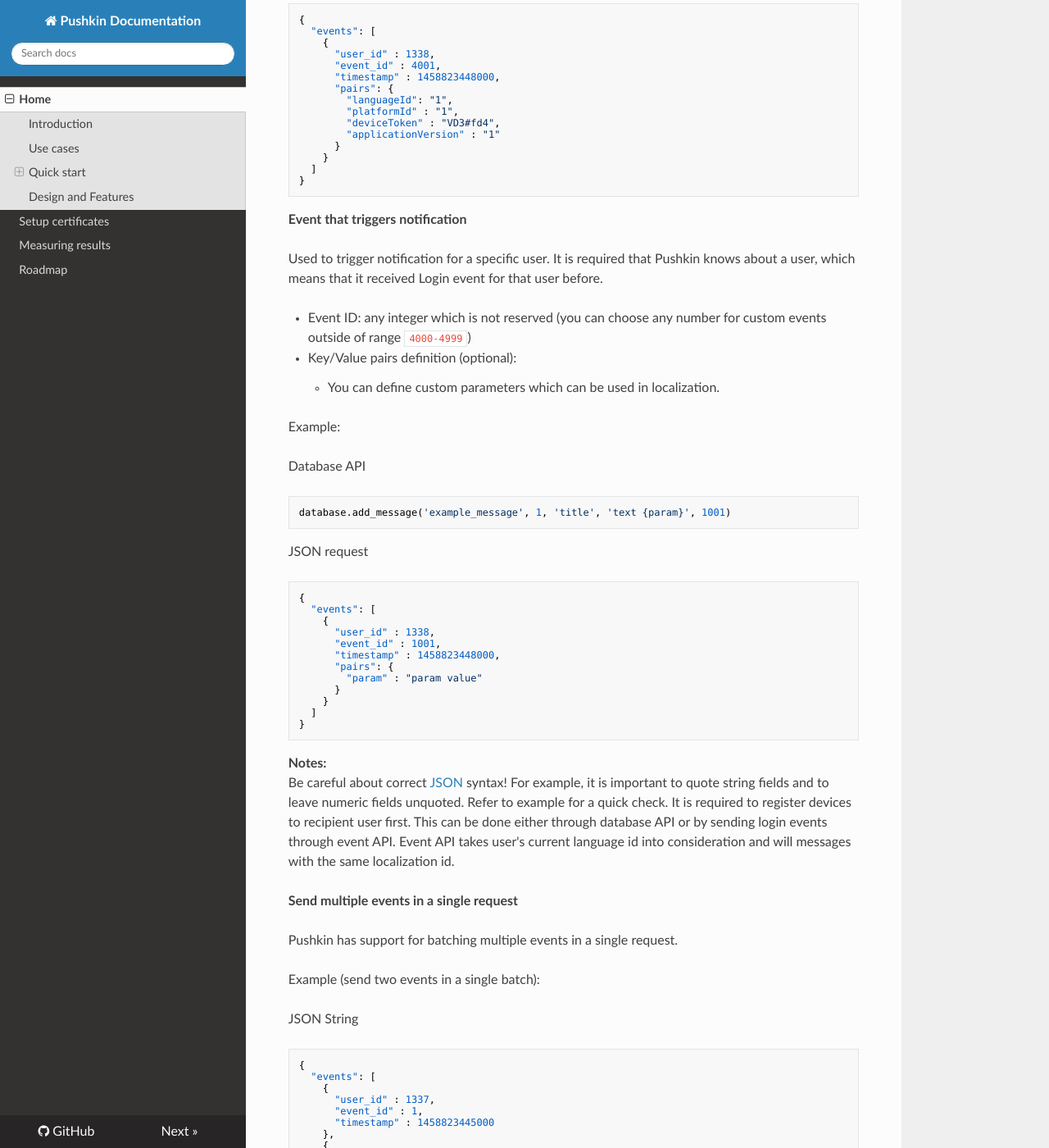
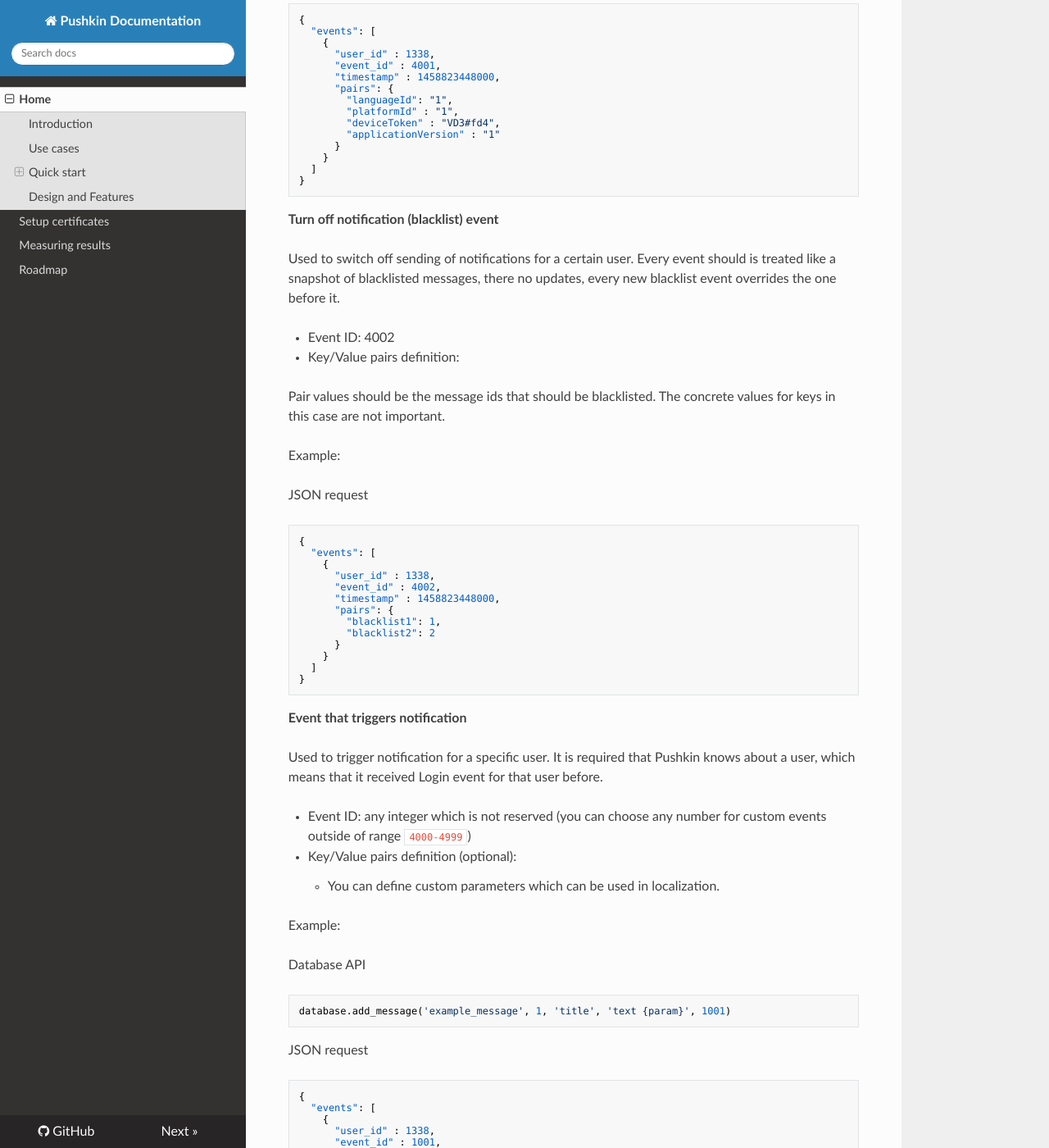
Before and after one commit to Nordeus/pushkin, an MkDocs documentation site: the page built from docs/index.md, in a window 1280 px wide and 1400 px high, scrolled down 14213 px. Shown: the whole window at 82% size. Built offline with MkDocs 1.6.1, drawn with Linux system fonts in a browser that asks for light colours; nearby versions of some CDN libraries; old or Windows-style settings are respelled for this version of MkDocs.

Commit message:
Update index.md

````diff
--- a/docs/index.md
+++ b/docs/index.md
@@ -603,6 +603,34 @@
 }
 ```
 
+**Turn off notification (blacklist) event**
+
+Used to switch off sending of notifications for a certain user. Every event should is treated like a snapshot of blacklisted messages, there no updates, every new blacklist event overrides the one before it.
+
+* Event ID: 4002
+* Key/Value pairs definition:
+
+Pair values should be the message ids that should be blacklisted. The concrete values for keys in this case are not important.
+
+Example:
+
+JSON request
+```json
+{
+  "events": [
+    {
+      "user_id" : 1338,
+      "event_id" : 4002,
+      "timestamp" : 1458823448000,
+      "pairs": {
+        "blacklist1": 1,
+        "blacklist2": 2
+      }
+    }
+  ]
+}
+```
+
 **Event that triggers notification**
 
 Used to trigger notification for a specific user. It is required that Pushkin knows about a user, which means that it received Login event for that user before.
````
